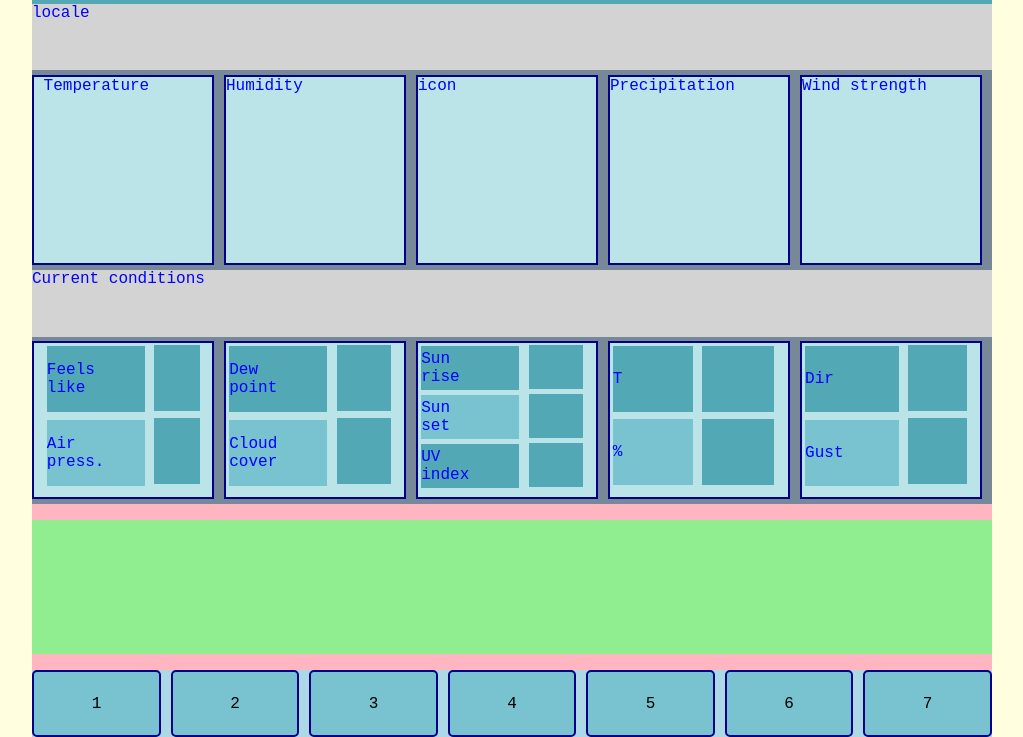
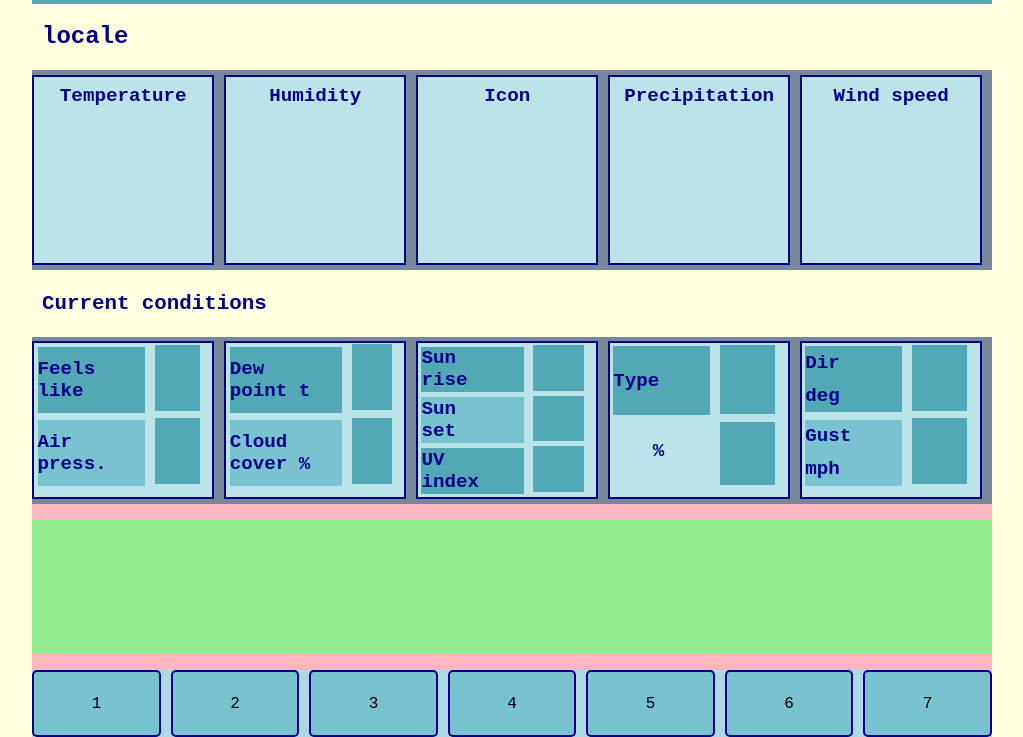
Before and after one commit to Stream5937/Odin-Weather, a website built with webpack: page src/index.html in a window 1280 px wide. Shown: the part 63-800 px from the top of the page, without its empty margins (128-1151 px from the left). Built offline with nearby package versions, Linux system fonts and the light colour scheme.

Commit message:
tidy up main-stats data display

```diff
--- a/src/domFunctions.js
+++ b/src/domFunctions.js
@@ -15,11 +15,11 @@ const day6 = $('.pop6');
 const day7 = $('.pop7');
 const location = $('.locale');
 console.log('locale is: ' + location);
-const temperature = $('.temperature');
-const humidity = $('.humidity');
-const icon = $('.icon');
-const precipitation = $('.precipitation');
-const wind = $('.wind');
+const temperature = $('.temperature>.main');
+const humidity = $('.humidity>.main');
+const icon = $('.icon>.main');
+const precipitation = $('.precipitation>.main');
+const wind = $('.wind>.main');
 const feel = $('#feel2');
 const press = $('#press2');
 const dew = $('#dew2');
@@ -31,6 +31,7 @@ const precip = $('#precip2');
 const prob = $('#prob2');
 const dir = $('#dir2');
 const gust = $('#gust2');
+export const conditions = $('.conditions');
 
 //an array of button listeners
 export const listeners = [deg,day1,day2,day3,day4,day5,day6,day7];
--- a/src/index.html
+++ b/src/index.html
@@ -31,11 +31,26 @@
 
             </div>
             <div class="main-stats">
-                <div class="temperature">Temperature</div>
-                <div class="humidity">Humidity</div>
-                <div class="icon">icon</div>
-                <div class="precipitation">Precipitation</div>
-                <div class="wind">Wind strength</div>
+                <div class="temperature">
+                   <span class="top">Temperature</span>
+                   <span class="main"></span>
+                </div>
+                <div class="humidity">
+                    <span class="top">Humidity</span>
+                    <span class="main"></span>
+                 </div>
+                <div class="icon">
+                    <span class="top">Icon</span>
+                    <span class="main"></span>
+                 </div>
+                <div class="precipitation">
+                    <span class="top">Precipitation</span>
+                    <span class="main"></span>
+                 </div>
+                <div class="wind">
+                    <span class="top">Wind speed</span>
+                    <span class="main"></span>
+                 </div>
             </div>
             <div class="conditions"> Current conditions
 
@@ -49,8 +64,8 @@
                 </div>
                 <div class="humidity_minor">
                     <ul id="humidity">
-                        <li id="dew">Dew<br>point</li><li id="dew2"></li>
-                        <li id="cloud">Cloud<br>cover</li><li id="cloud2"></li>
+                        <li id="dew">Dew<br>point t</li><li id="dew2"></li>
+                        <li id="cloud">Cloud<br>cover %</li><li id="cloud2"></li>
                     </ul>
                 </div>
                 <div class="icon_minor">
@@ -62,14 +77,14 @@
                 </div>
                 <div class="precipitation_minor">
                     <ul id="precipitation">
-                        <li id="precip">T</li><li id="precip2"></li>
+                        <li id="precip">Type</li><li id="precip2"></li>
                         <li id="prob">%</li><li id="prob2"></li>
                     </ul>
                 </div>
                 <div class="wind_minor">
                     <ul id="wind">
-                        <li id="dir">Dir</li><li id="dir2"></li>
-                        <li id="gust">Gust</li><li id="gust2"></li>
+                        <li id="dir">Dir<span>deg</span></li><li id="dir2"></li>
+                        <li id="gust">Gust<span>mph</span></li><li id="gust2"></li>
                     </ul>
                 </div>
             </div>
--- a/src/index.js
+++ b/src/index.js
@@ -1,16 +1,25 @@
 import "./style.css";
 import {listeners, setZoneListener, dataBlocks} from './domFunctions.js';
-import {listItems} from './domFunctions.js';
+import {listItems, conditions} from './domFunctions.js';
 
 //an array of dataItem names to correspond with the dataBlock display locations
 const dataNames = ['location', 'temperature', 'humidity', 'icon', 'precipitation', 'wind', 'currentConditions'];
-const prefix_main = [
+/*const prefix_main = [
   "Forecast for: ",
   "Temperature ",
   "humidity ",
   "icon ",
   "precipitation ",
   "wind ",
+  'Current conditions: '
+] */
+const prefix_main = [
+  "Forecast for: ",
+  "",
+  "",
+  "",
+  "",
+  "",
   'Current conditions: '
 ]
 
@@ -19,6 +28,7 @@ console.log('locale' + dataBlocks[0]);
 console.log('at ./index.js');
 let lastQuery = 'Nailsea';   // a default value
 let siteDataObj= {};
+let t_taken = null ;        //to calculate timing of fetch operation in milliseconds
 
 listeners.forEach((item) => {
   setZoneListener(item);
@@ -68,7 +78,9 @@ function getData (query) {
     const t_start = dateStart.getTime();  //record start of fetch action
     let dateFinish = null;      //to get finish time
     let t_finish = null;        //record finish of fetch action
-    let t_taken = null ;        //to calculate timing of fetch operation in milliseconds
+    //let t_taken = null ;        //to calculate timing of fetch operation in milliseconds
+    //t_taken now global
+
     fetch(
       `https://weather.visualcrossing.com/VisualCrossingWebServices/rest/services/timeline/${query}?key=SHSBBCG24LZCJNG5DWNL5ZFP2`,
       {mode: 'cors'}
@@ -94,10 +106,9 @@ function getData (query) {
         }
      })
      .then(function(response){
-
-          setDisplayDataObj(response);
           t_taken = t_finish - t_start;   //duration of fetch operation in milliseconds
           console.log(`fetch data took ${t_taken} milliseconds`);
+          setDisplayDataObj(response);
      })
      .catch(e=> {
          console.log(e);
@@ -149,8 +160,14 @@ function setDisplayDataObj (data) {
   dataBlocks.forEach((item, index) => {
     value = dataNames[index];
     console.log(value);
-    item.textContent= prefix_main[index] + siteDataObj[value];
+    if(index === 0){
+      item.textContent = prefix_main[index] + siteDataObj[value] + ` (in ${t_taken} ms)`;}
+    else {
+      item.textContent= prefix_main[index] + siteDataObj[value];
+    }
   });
+
+  conditions.textContent = 'Current conditions: ' + siteDataObj.currentConditions;
 
   //where imported
   //listItems=[[feel, press], [dew, cloud], [rise, set, uv], [precip, prob], [dir, gust]];
--- a/src/style.css
+++ b/src/style.css
@@ -29,6 +29,7 @@ body { background-color: var(--blue); }
   --col_td : #000088;   /* text darkest  */
   --col_tm : #79c2d0;   /* text mid colour */
   --col_tl : #ffffff;   /* text lightest */
+  --col_icon: lightyellow; /* general icon related background */
 }
 
 /*
@@ -118,8 +119,12 @@ h2 span {
 }
 
 input {
+  font-size: 1.25rem;
+  font-weight: 600;
+  color: var(--col_td);
   width: 90%;
   height: 2rem;
+  padding-left: 20px;;
   border-radius: 5px;
 }
 
@@ -146,13 +151,20 @@ input {
   grid-template-columns: 1fr;
 }
 
+/*----------------------------------------location zone--------------------------------------*/
 .locale {
   display:grid;
   grid-area: 1/1/2/2;
-  background-color: lightgrey;
+  align-content: center;
+  background-color: var(--col_icon);
+  font-size: 1.5rem;
+  font-weight: 600;
+  color: var(--col_td);
   height: 100%;
+  padding-left: 10px;
 }
 
+/*----------------------------------------main stats zone--------------------------------------*/
 .main-stats {
   display:grid;
   grid-area: 2/1/3/2;
@@ -175,11 +187,12 @@ input {
   border-color: #000088;
   border-width: 2px;
   border-style: solid;
-  padding-left: 5%;
 }
+
 
 .humidity_minor,
 .humidity {
+  display:grid;
   grid-area: 1/2/2/3;
   height: 95%;
   width: 95%;
@@ -191,6 +204,7 @@ input {
 
 .icon_minor,
 .icon {
+  display:grid;
   grid-area: 1/3/2/4;
   height: 95%;
   width: 95%;
@@ -202,6 +216,7 @@ input {
 
 .precipitation_minor,
 .precipitation {
+  display:grid;
   grid-area: 1/4/2/5;
   height: 95%;
   width: 95%;
@@ -213,6 +228,7 @@ input {
 
 .wind_minor,
 .wind {
+  display:grid;
   grid-area: 1/5/2/6;
   height: 95%;
   width: 95%;
@@ -221,13 +237,52 @@ input {
   border-width: 2px;
   border-style: solid;
 }
-/*--------------*/
-.conditions {
-  grid-area: 3/1/4/2;
-  background-color: lightgrey;
-  height: 100%;
+
+
+.wind,
+.precipitation,
+.icon,
+.humidity,
+.temperature {
+  grid-template-columns: 1fr;
+  grid-template-rows: 2fr 8fr;
+  font-weight: 600;
+  color: var(--col_td);
 }
 
+span.top {
+  display:grid;
+  grid-area: 1/1/2/2;
+  justify-content: center;
+  align-items: center;
+  /*background-color:chartreuse;*/
+  font-size: 1.2rem;
+}
+
+span.main {
+  display:grid;
+  grid-area: 2/1/3/2;
+  justify-content: center;
+  align-content: center;
+ /* background-color:antiquewhite;*/
+  font-size: 3rem;
+
+}
+
+/*---------------------------------------local conditions zone----------------------------------------*/
+.conditions {
+  display: grid;
+  grid-area: 3/1/4/2;
+  align-items: center;
+  background-color: var(--col_icon);
+  font-size: 1.3rem;
+  font-weight: 600;
+  color: var(--col_td);
+  height: 100%;
+  padding-left: 10px;
+}
+
+/*---------------------------------------minor stats zone ---------------------------------------------*/
 .minor-stats {
   display: grid;
   grid-area: 4/1/5/2;
@@ -267,7 +322,9 @@ ul #icon {
 
 li {
   display:grid;
-  /*grid-template-columns: 1fr 1fr;*/
+  font-size: 1.2rem;
+  color: var(--col_td);
+  font-weight: 600;
   align-items: center;
   height: 90%;
   width: 90%;
@@ -289,6 +346,9 @@ ul li#precip2,
 ul li#rise2,
 ul li#dew2,
 ul li#feel2 {
+  display:grid;
+  justify-content: center;
+  align-items: center;
   grid-area: 1/2/2/3;
   background-color: var(--col_3);
   margin : 3%;
@@ -299,12 +359,18 @@ ul li#prob2,
 ul li#set2,
 ul li#cloud2,
 ul li#press2 {
+  display:grid;
+  justify-content: center;
+  align-items: center;
   grid-area: 2/2/3/3;
   background-color: var(--col_3);
   margin : 3%;
 }
 
 ul li#uv2 {
+  display:grid;
+  justify-content: center;
+  align-items: center;
   grid-area: 3/2/4/3;
   background-color: var(--col_3);
   margin : 3%;
@@ -312,7 +378,7 @@ ul li#uv2 {
 
 ul li#press,
 ul li#gust,
-ul li#prob,
+/*ul li#prob, */
 ul li#set,
 ul li#cloud {
   grid-area: 2/1/3/2;
@@ -320,6 +386,11 @@ ul li#cloud {
   margin : 3%;
 }
 
+ul li#prob {
+  display:grid;
+  justify-content: center;
+  align-items: center;
+}
 
 ul li#uv {
   grid-area: 3/1/4/2;
```
